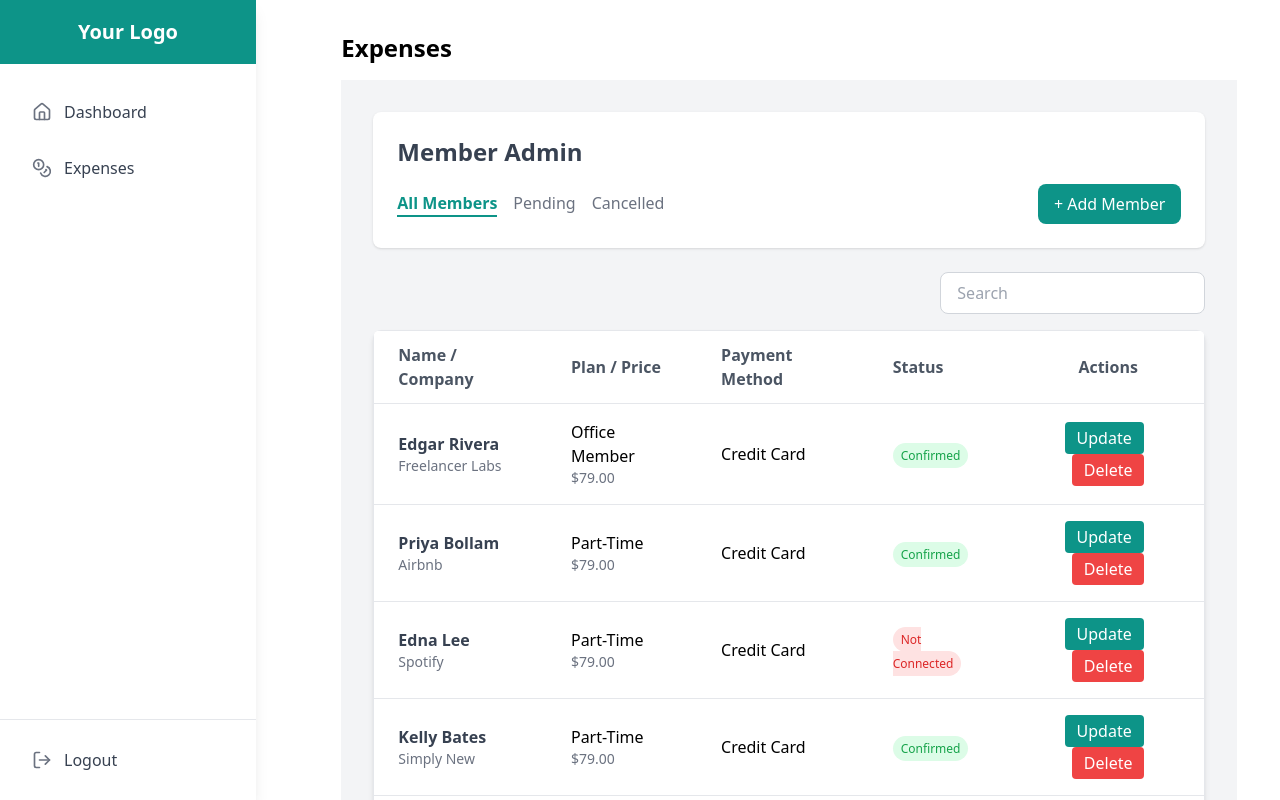
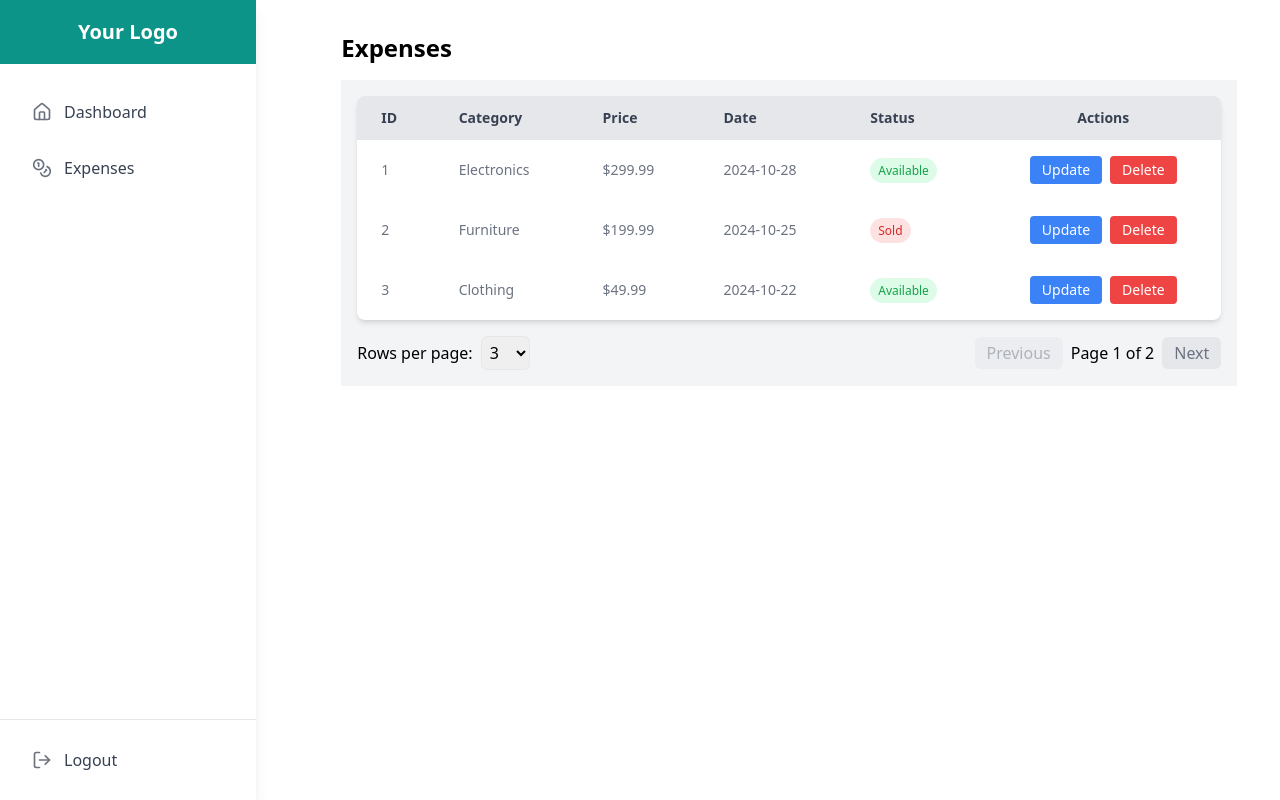
Before and after one commit to IAP-Intake-01/personal-expense-tracker-web-Shanilka, a React (Vite) app: page /expenses in a window 1280 px wide. Shown: the top 800 px of the page. Built offline with nearby package versions, Linux system fonts and the light colour scheme.

Commit message:
add table

```diff
--- a/src/components/table/ExpensesTable.jsx
+++ b/src/components/table/ExpensesTable.jsx
@@ -1,72 +1,65 @@
 import React from 'react';
+import { useState } from 'react';
 
-const ExpensesTable = () => {
+function ExpensesTable() {
 
-    const members = [
-        { id: 1, name: "Edgar Rivera", company: "Freelancer Labs", plan: "Office Member", price: "$79.00", payment: "Credit Card", status: "Confirmed" },
-        { id: 2, name: "Priya Bollam", company: "Airbnb", plan: "Part-Time", price: "$79.00", payment: "Credit Card", status: "Confirmed" },
-        { id: 3, name: "Edna Lee", company: "Spotify", plan: "Part-Time", price: "$79.00", payment: "Credit Card", status: "Not Connected" },
-        { id: 4, name: "Kelly Bates", company: "Simply New", plan: "Part-Time", price: "$79.00", payment: "Credit Card", status: "Confirmed" },
-        { id: 5, name: "Glen Woods", company: "Kinetic and Fox", plan: "Office Member", price: "$79.00", payment: "Credit Card", status: "Confirmed" },
-        { id: 6, name: "Diana Flores", company: "Evercraft", plan: "Full-Time", price: "$79.00", payment: "Credit Card", status: "Confirmed" },
+    const items = [
+        { id: 1, category: "Electronics", price: "$299.99", date: "2024-10-28", status: "Available" },
+        { id: 2, category: "Furniture", price: "$199.99", date: "2024-10-25", status: "Sold" },
+        { id: 3, category: "Clothing", price: "$49.99", date: "2024-10-22", status: "Available" },
+        { id: 4, category: "Toys", price: "$29.99", date: "2024-10-18", status: "Available" },
+        { id: 5, category: "Appliances", price: "$499.99", date: "2024-10-10", status: "Sold" },
+        { id: 6, category: "Books", price: "$19.99", date: "2024-10-05", status: "Available" },
     ];
 
+    const [page, setPage] = useState(0);
+    const [rowsPerPage, setRowsPerPage] = useState(3);
+
+    const handleChangePage = (newPage) => {
+        setPage(newPage);
+    };
+
+    const handleChangeRowsPerPage = (event) => {
+        setRowsPerPage(+event.target.value);
+        setPage(0);
+    };
+
     return (
-        <div className="min-h-screen bg-gray-100 p-8">
-            {/* Header */}
-            <div className="bg-white shadow rounded-lg p-6 mb-6">
-                <h1 className="text-2xl font-bold text-gray-700">Member Admin</h1>
-                <div className="flex justify-between items-center mt-4">
-                    <div className="space-x-4">
-                        <button className="text-teal-600 font-semibold border-b-2 border-teal-600">All Members</button>
-                        <button className="text-gray-500 hover:text-teal-600">Pending</button>
-                        <button className="text-gray-500 hover:text-teal-600">Cancelled</button>
-                    </div>
-                    <button className="bg-teal-600 text-white px-4 py-2 rounded-lg">+ Add Member</button>
-                </div>
-            </div>
-
-            {/* Search bar */}
-            <div className="flex justify-end mb-4">
-                <input
-                    type="text"
-                    placeholder="Search"
-                    className="px-4 py-2 border border-gray-300 rounded-lg focus:outline-none focus:ring focus:ring-teal-300"
-                />
-            </div>
-
-            {/* Table */}
-            <div className="overflow-x-auto bg-white rounded-lg shadow-md">
-                <table className="min-w-full border border-gray-200">
-                    <thead>
+        <div className="p-4 bg-gray-100">
+            <div className="overflow-auto bg-white shadow-md rounded-lg max-h-[400px]">
+                <table className="min-w-full text-sm text-left text-gray-500">
+                    <thead className="bg-gray-200 sticky top-0">
                         <tr>
-                            <th className="px-6 py-3 text-left text-gray-600 font-semibold border-b">Name / Company</th>
-                            <th className="px-6 py-3 text-left text-gray-600 font-semibold border-b">Plan / Price</th>
-                            <th className="px-6 py-3 text-left text-gray-600 font-semibold border-b">Payment Method</th>
-                            <th className="px-6 py-3 text-left text-gray-600 font-semibold border-b">Status</th>
-                            <th className="px-6 py-3 text-center text-gray-600 font-semibold border-b">Actions</th>
+                            <th className="px-6 py-3 text-gray-700 font-semibold">ID</th>
+                            <th className="px-6 py-3 text-gray-700 font-semibold">Category</th>
+                            <th className="px-6 py-3 text-gray-700 font-semibold">Price</th>
+                            <th className="px-6 py-3 text-gray-700 font-semibold">Date</th>
+                            <th className="px-6 py-3 text-gray-700 font-semibold">Status</th>
+                            <th className="px-6 py-3 text-center text-gray-700 font-semibold">Actions</th>
                         </tr>
                     </thead>
                     <tbody>
-                        {members.map((member) => (
-                            <tr key={member.id} className="hover:bg-gray-50">
-                                <td className="px-6 py-4 border-b">
-                                    <div className="font-semibold text-gray-700">{member.name}</div>
-                                    <div className="text-sm text-gray-500">{member.company}</div>
-                                </td>
-                                <td className="px-6 py-4 border-b">
-                                    <div>{member.plan}</div>
-                                    <div className="text-sm text-gray-500">{member.price}</div>
-                                </td>
-                                <td className="px-6 py-4 border-b">{member.payment}</td>
-                                <td className="px-6 py-4 border-b">
-                                    <span className={`px-2 py-1 text-xs rounded-full ${member.status === "Confirmed" ? "bg-green-100 text-green-600" : "bg-red-100 text-red-600"}`}>
-                                        {member.status}
+                        {items.slice(page * rowsPerPage, page * rowsPerPage + rowsPerPage).map((item) => (
+                            <tr key={item.id} className="hover:bg-gray-50">
+                                <td className="px-6 py-4 whitespace-nowrap">{item.id}</td>
+                                <td className="px-6 py-4 whitespace-nowrap">{item.category}</td>
+                                <td className="px-6 py-4 whitespace-nowrap">{item.price}</td>
+                                <td className="px-6 py-4 whitespace-nowrap">{item.date}</td>
+                                <td className="px-6 py-4 whitespace-nowrap">
+                                    <span
+                                        className={`px-2 py-1 text-xs rounded-full ${item.status === "Available" ? "bg-green-100 text-green-600" : "bg-red-100 text-red-600"
+                                            }`}
+                                    >
+                                        {item.status}
                                     </span>
                                 </td>
-                                <td className="px-6 py-4 border-b text-center">
-                                    <button className="bg-teal-600 text-white px-3 py-1 rounded mr-2 hover:bg-teal-700 transition-colors">Update</button>
-                                    <button className="bg-red-500 text-white px-3 py-1 rounded hover:bg-red-600 transition-colors">Delete</button>
+                                <td className="px-6 py-4 text-center whitespace-nowrap">
+                                    <button className="bg-blue-500 text-white px-3 py-1 rounded mr-2 hover:bg-blue-600 transition-colors">
+                                        Update
+                                    </button>
+                                    <button className="bg-red-500 text-white px-3 py-1 rounded hover:bg-red-600 transition-colors">
+                                        Delete
+                                    </button>
                                 </td>
                             </tr>
                         ))}
@@ -75,19 +68,39 @@ const ExpensesTable = () => {
             </div>
 
             {/* Pagination */}
-            <div className="flex justify-between items-center mt-4">
-                <p className="text-sm text-gray-600">Page 1 of 10</p>
+            <div className="flex items-center justify-between mt-4">
                 <div className="flex items-center space-x-2">
-                    <button className="px-2 py-1 text-gray-500 hover:bg-gray-200 rounded">{"<"}</button>
-                    {[1, 2, 3, 4, 5].map((page) => (
-                        <button
-                            key={page}
-                            className={`px-2 py-1 rounded ${page === 1 ? "bg-teal-600 text-white" : "text-gray-500 hover:bg-gray-200"}`}
-                        >
-                            {page}
-                        </button>
-                    ))}
-                    <button className="px-2 py-1 text-gray-500 hover:bg-gray-200 rounded">{">"}</button>
+                    <span>Rows per page:</span>
+                    <select
+                        value={rowsPerPage}
+                        onChange={handleChangeRowsPerPage}
+                        className="border rounded-md p-1"
+                    >
+                        {[3, 5, 10].map((option) => (
+                            <option key={option} value={option}>
+                                {option}
+                            </option>
+                        ))}
+                    </select>
+                </div>
+                <div className="flex items-center space-x-2">
+                    <button
+                        onClick={() => handleChangePage(page - 1)}
+                        disabled={page === 0}
+                        className="px-3 py-1 bg-gray-200 rounded-md text-gray-500 hover:bg-gray-300 disabled:opacity-50"
+                    >
+                        Previous
+                    </button>
+                    <span>
+                        Page {page + 1} of {Math.ceil(items.length / rowsPerPage)}
+                    </span>
+                    <button
+                        onClick={() => handleChangePage(page + 1)}
+                        disabled={page >= Math.ceil(items.length / rowsPerPage) - 1}
+                        className="px-3 py-1 bg-gray-200 rounded-md text-gray-500 hover:bg-gray-300 disabled:opacity-50"
+                    >
+                        Next
+                    </button>
                 </div>
             </div>
         </div>
```
